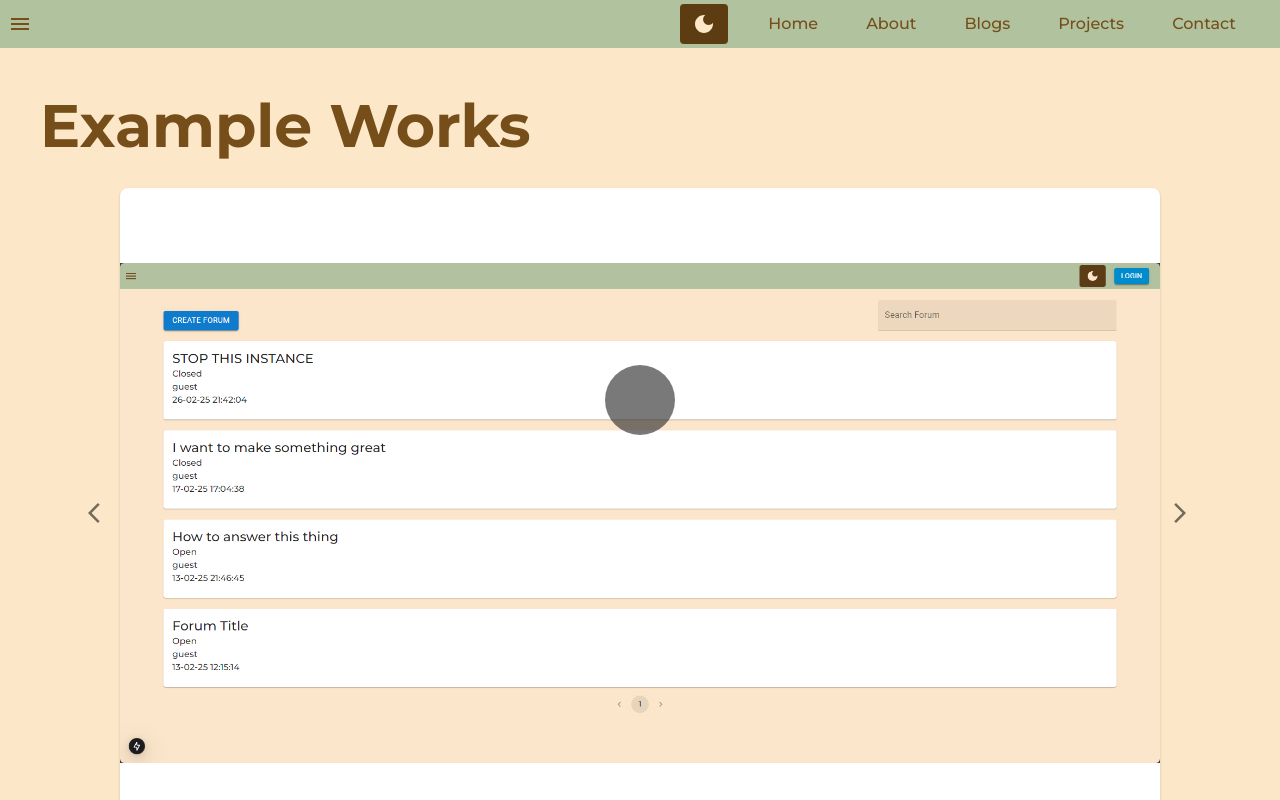
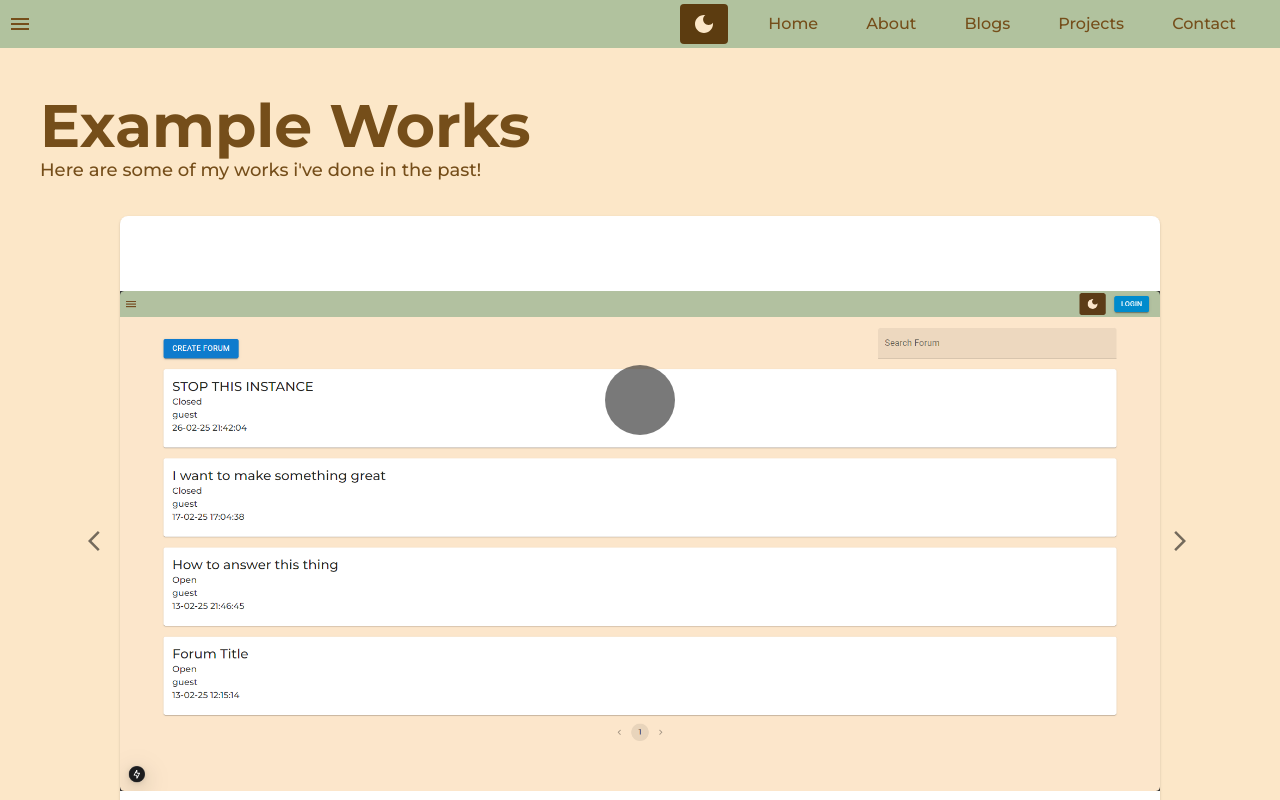
Before and after one commit to IAmGigabyteSpeed/portfolio-web-app, a Next.js app: page /projects in a window 1280 px wide. Shown: the top 800 px of the page. Built offline with nearby package versions, Linux system fonts and the light colour scheme.

Commit message:
Update text size and add descirption text in project

```diff
--- a/app/about/page.js
+++ b/app/about/page.js
@@ -44,7 +44,7 @@ export default function About() {
           <div className="min-h-[96vh] flex items-center">
             <div className="flex flex-col md:flex-row items-center justify-center w-full px-10 gap-10 pt-12">
               <div className="md:w-1/2 w-full flex flex-col justify-center items-center md:items-start">
-                <h1 className="text-4xl text-center md:text-start font-bold animate-[FadeIn_0.7s_ease-in-out]">
+                <h1 className="text-7xl mt-5 md:mt-0 text-center md:text-start font-bold animate-[FadeIn_0.7s_ease-in-out]">
                   ABOUT ME
                 </h1>
                 <p className="text-justify md:text-start mt-5 animate-[slideDownFadeIn_0.7s_ease-in-out]">
--- a/app/projects/page.js
+++ b/app/projects/page.js
@@ -85,6 +85,9 @@ export default function Projects() {
         <section className="min-h-screen px-2 md:px-10 pt-12">
           <p className="text-3xl text-center md:text-6xl md:text-start font-bold">
             Example Works
+          </p>
+          <p className="text-sm md:text-lg text-center md:text-start">
+            Here are some of my works i&apos;ve done in the past!
           </p>
           <ExampleWork
             imgArr={web1data}
```
